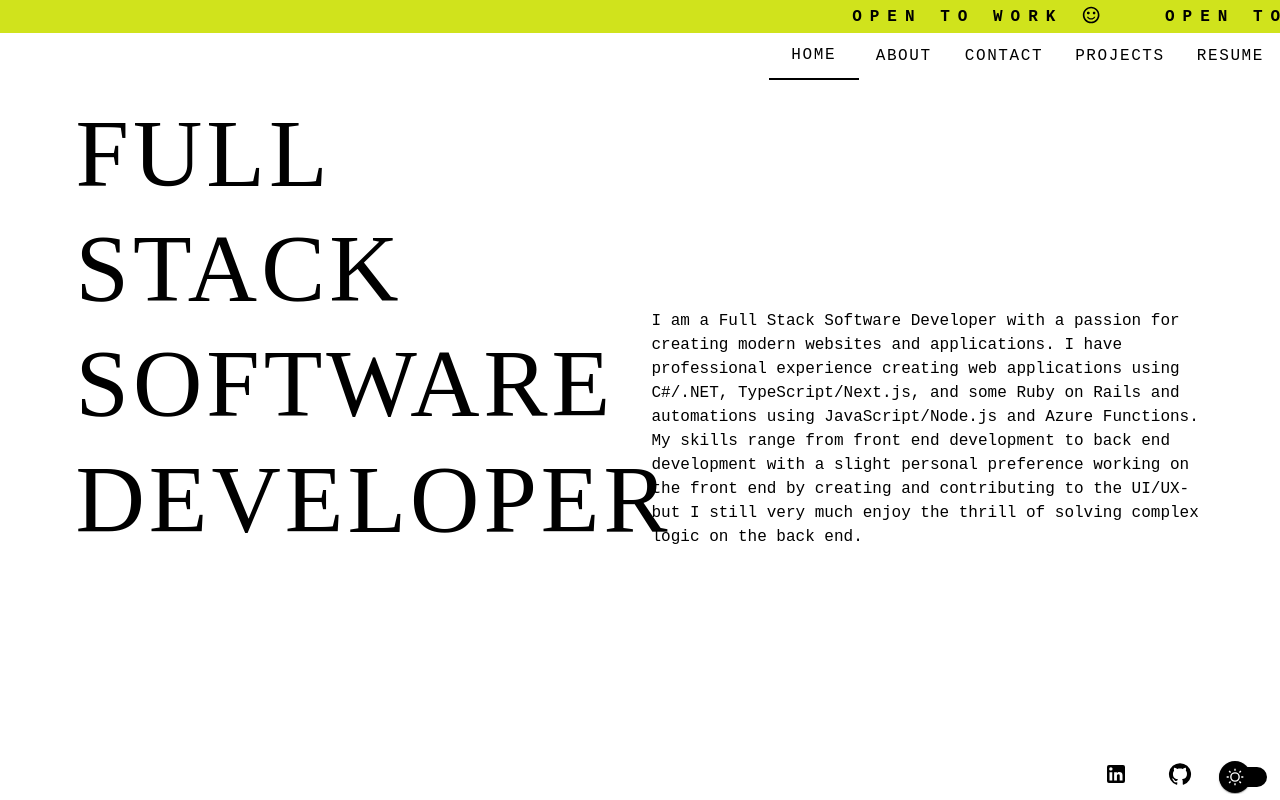
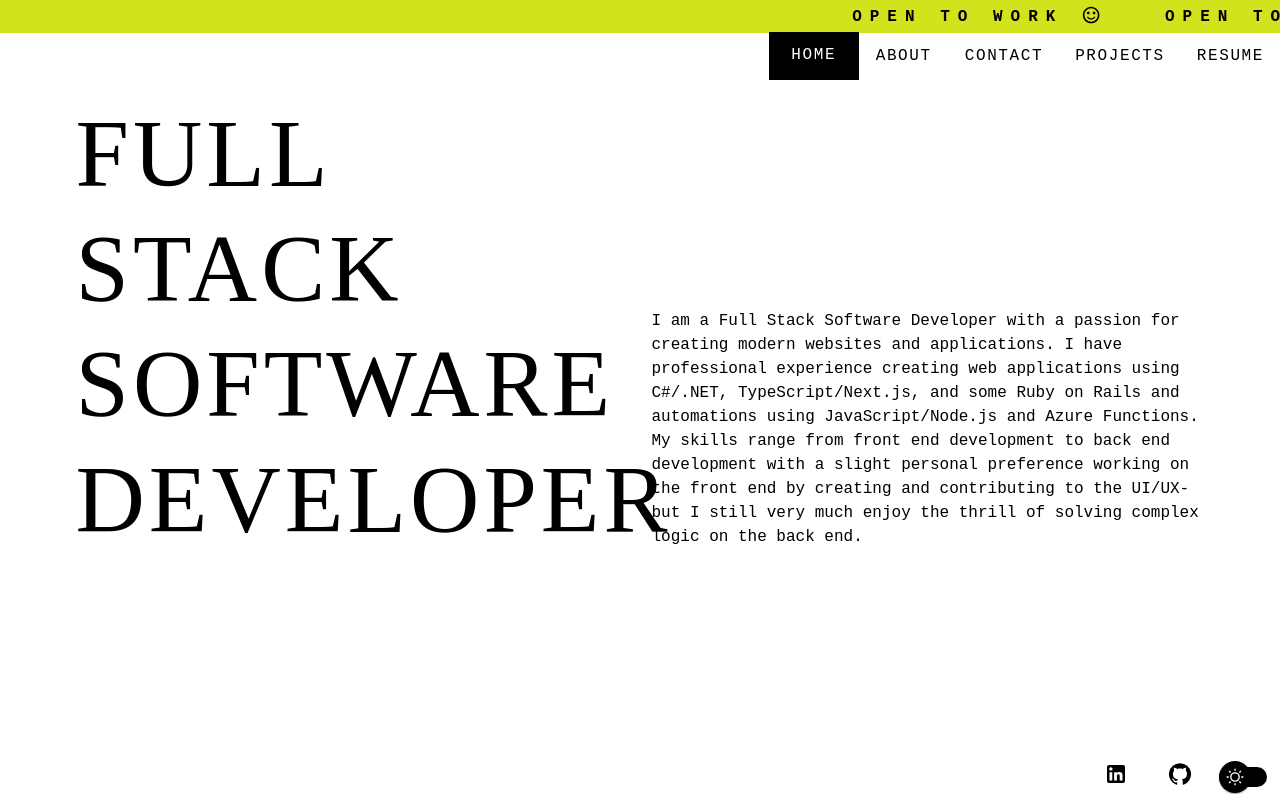
Before and after one commit to laurenmilesdev/portfolio, a Next.js app: page / in a window 1280 px wide. In both pictures the pointer is over the tab "HOME". Built offline with nearby package versions, Linux system fonts and the light colour scheme; a web font is replaced by a local one.

Commit message:
Added styling

```diff
--- a/src/components/portfolio/navigation/Navigation.module.css
+++ b/src/components/portfolio/navigation/Navigation.module.css
@@ -18,5 +18,6 @@
 }
 
 .tab:hover {
-  color: var(--secondary);
+  color: var(--font-color-opp);
+  background-color: var(--font-color);
 }
--- a/src/styles/globals.css
+++ b/src/styles/globals.css
@@ -202,6 +202,11 @@ h3 {
   border-bottom: 2px solid var(--font-color);
 }
 
+/* Selected navigation tabs on hover */
+.nav-tab.MuiTab-root.Mui-selected:hover {
+  color: var(--font-color-opp);
+}
+
 /* Selected help tabs */
 .help-tab.MuiTab-root.Mui-selected {
   color: #fff;
```
